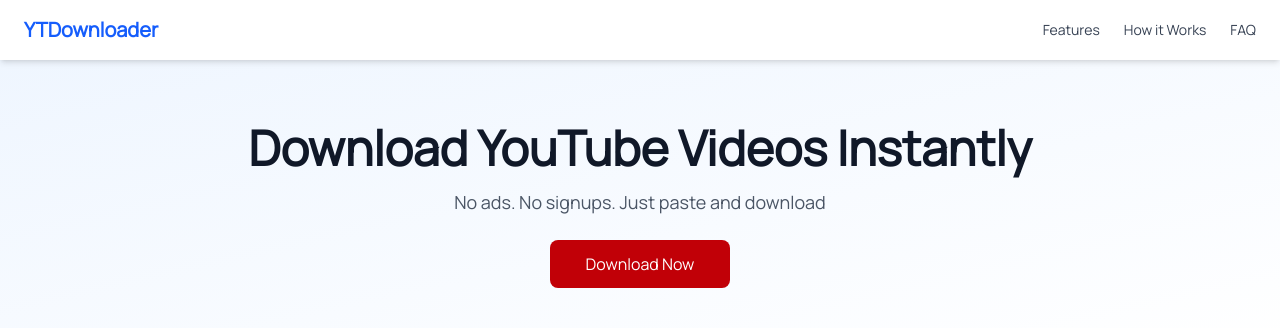
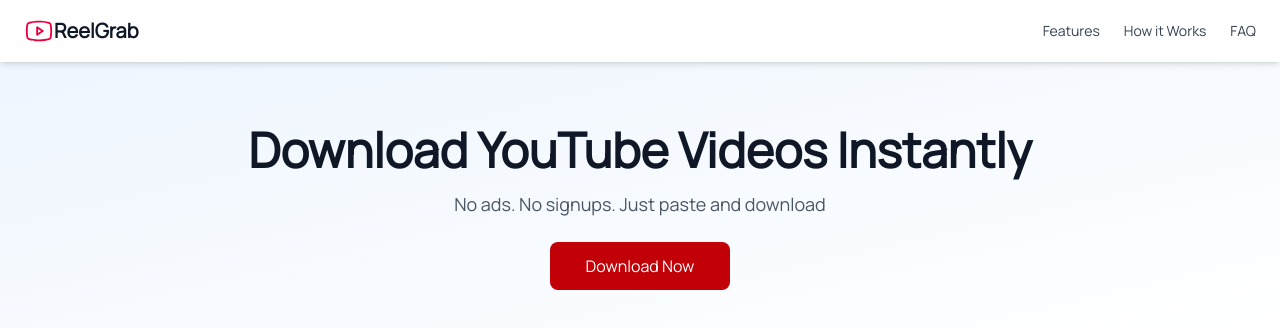
Before and after one commit to kadelcode/youtube-downloader, a Next.js app: page / in a window 1280 px wide. Shown: the top 328 px of the page. Built offline with nearby package versions, Linux system fonts and the light colour scheme.

Commit message:
Change brand name

```diff
--- a/src/app/components/Navbar.tsx
+++ b/src/app/components/Navbar.tsx
@@ -1,8 +1,15 @@
+import { PiYoutubeLogo } from "react-icons/pi";
+import Link from "next/link";
+
 export default function Navbar() {
     return (
         <nav className="w-full py-4 px-6 shadow-md bg-white sticky top-0 z-50">
             <div className="max-w-7xl mx-auto flex items-center justify-between">
-                <h1 className="text-xl font-bold text-blue-600">YTDownloader</h1>
+                <div className="text-xl font-bold flex items-center text-gray-900"
+                >
+                    <PiYoutubeLogo size={30} className="text-rose-600 inline" />
+                    <span>ReelGrab</span>
+                </div>
                 <ul className="flex gap-6 text-sm text-gray-700 font-medium">
                     <li><a href="#features">Features</a></li>
                     <li><a href="#how-it-works">How it Works</a></li>
```
